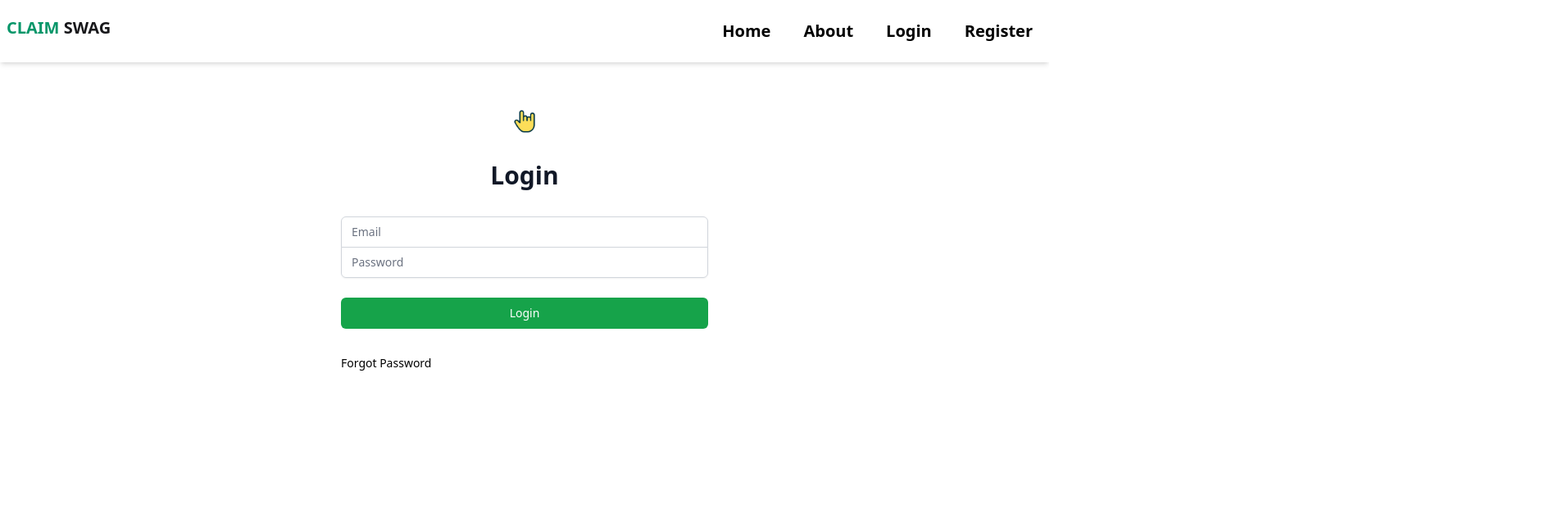
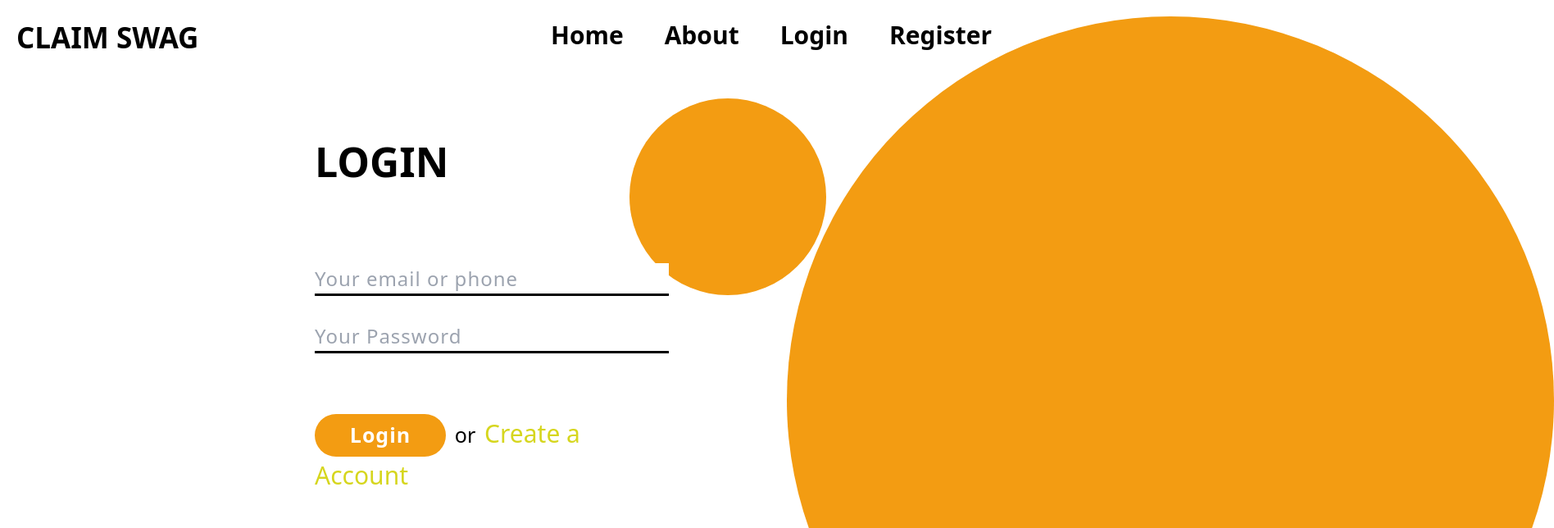
Before and after one commit to ZiaCodes/claim-prize, a React (Create React App) app in the folder client/: page /login in a window 1280 px wide. Shown: the top 644 px of the page at 82% size, 1896 px wide, since content can reach past the window. Built offline with nearby package versions, Linux system fonts and the light colour scheme.

Commit message:
login page is added

```diff
--- /dev/null
+++ b/client/src/components/login.css
@@ -0,0 +1,112 @@
+.login-nav {
+  margin: 20px 20px;
+  padding-right: 50px;
+}
+
+.login-nav h1 {
+  display: inline;
+  font-size: 35px;
+  font-weight: 900;
+}
+
+.login-nav .link {
+  color: black;
+  float: right;
+  font-size: 30px;
+  font-weight: 700;
+  padding-left: 50px;
+  text-decoration: none;
+}
+
+.login-nav .link:hover {
+  color: gray;
+}
+
+.bg {
+  /* overflow-x: hidden; */
+  width: 100%;
+  height: 100%;
+  z-index: -1;
+}
+
+.bg-small {
+  z-index: -1;
+  position: absolute;
+  height: 15rem;
+  width: 15rem;
+  top: 15%;
+  left: 60%;
+  border-radius: 100%;
+  background-color: #f39c12;
+}
+
+.bg-large {
+  z-index: -1;
+  position: absolute;
+  height: 58.5rem;
+  width: 58.5rem;
+  left: 75%;
+  border-radius: 100%;
+  background-color: #f39c12;
+}
+
+.main-login {
+  position: absolute;
+  top: 20%;
+  left: 30%;
+}
+
+.main-login h1 {
+  font-weight: 900;
+  font-size: 50px;
+  margin-bottom: 20%;
+}
+
+.main-login input {
+  border: none;
+  width: 27rem;
+  height: 40px;
+  font-size: 1.5rem;
+  margin-bottom: 30px;
+  border-bottom: 3px solid black;
+}
+
+.main-login input:focus {
+  outline: none !important;
+}
+
+.main-login ::placeholder {
+  letter-spacing: 1px;
+  font-weight: 1px;
+}
+.main-login button {
+  width: 10rem;
+  height: 3.25rem;
+  margin-top: 10%;
+  font-size: 25px;
+  font-weight: 650;
+  letter-spacing: 1px;
+  color: #fff;
+  display: inline;
+  border: none;
+  border-radius: 28px;
+  background-color: #f39c12;
+}
+
+.main-login button h3 {
+  display: inline;
+}
+
+.main-login p {
+  margin-top: 10%;
+  margin-left: 2.5%;
+  font-size: 25px;
+  display: inline;
+}
+
+.main-login a {
+  margin-left: 2.5%;
+  font-size: 30px;
+  font-weight: 500px;
+  color: #d6d61e;
+}
--- a/client/src/components/login.jsx
+++ b/client/src/components/login.jsx
@@ -1,35 +1,27 @@
-
-import React, {useState} from "react";
-
-import logo from '../assets/logo512.png'
-import Navbar from './nav';
+import React, { useState } from "react";
+import { Link } from "react-router-dom";
 import AuthService from "../services/AuthService";
-import Modal from "./modal";
+import "./login.css";
 
 const Login = (props) => {
-
-  const [email,setEmail] = useState("");
-  const [password,setPassword] = useState("");
-  const [modalOpen,setModalOpen] = useState(false);
-
+  const [email, setEmail] = useState("");
+  const [password, setPassword] = useState("");
 
   const onEmailChange = (e) => {
     const email = e.target.value;
     setEmail(email);
-  }
+  };
 
   const onPasswordChange = (e) => {
     const password = e.target.value;
     setPassword(password);
-  }
+  };
 
   const postLogin = (e) => {
-
     e.preventDefault();
-        AuthService.login(email,password).then(
+    AuthService.login(email, password).then(
       (response) => {
-
-          console.log(email)
+        console.log(email);
       },
       (error) => {
         const resMessage =
@@ -40,83 +32,69 @@ const Login = (props) => {
           error.toString();
 
         console.log(resMessage);
-        });
-
+      }
+    );
   };
 
-  return <>
-    <Navbar />
+  return (
+    <>
+      <div>
+        <div className="bg">
+          <div className="bg-small"></div>
+          <div className="bg-large"></div>
+        </div>
+        <div className="login-nav">
+          <h1>CLAIM SWAG</h1>
+          <Link class="link" to="/">
+            Register
+          </Link>
+          <Link class="link" to="/login">
+            Login
+          </Link>
+          <Link class="link" to="/about">
+            About
+          </Link>
+          <Link class="link" to="/">
+            Home
+          </Link>
+        </div>
 
-    <div className="min-h-full flex items-center justify-center py-12 px-4 sm:px-6 lg:px-8">
-        <div className="max-w-md w-full space-y-8">
-          <div>
-            <img
-              className="mx-auto h-12 w-auto"
-              src={logo}
-              alt="Claim Prize"
-            />
-            <h2 className="mt-6 text-center text-3xl font-extrabold text-gray-900">Login</h2>
-          </div>
-          <form className="mt-8 space-y-6" onSubmit={postLogin} >
-            <input type="hidden" name="remember" defaultValue="true" />
-            <div className="rounded-md shadow-sm -space-y-px">
-              <div>
-                <label htmlFor="email" className="sr-only">
-                  Email
-                </label>
+        <div className="main-login">
+          <h1>LOGIN</h1>
+          <form onSubmit={postLogin}>
             <input
               id="email"
               name="email"
+              value={email}
+              autoComplete="email"
+              onChange={onEmailChange}
               type="email"
-                  autoComplete="email"
-                  value={email}
-                  onChange={onEmailChange}
               required
-                  className="appearance-none rounded-none relative block w-full px-3 py-2 border border-gray-300 placeholder-gray-500 text-gray-900 rounded-t-md focus:outline-none focus:ring-indigo-500 focus:border-indigo-500 focus:z-10 sm:text-sm"
-                  placeholder="Email"
+              placeholder="Your email or phone"
             />
-              </div>
-              <div>
-                <label htmlFor="password" className="sr-only">
-                  Password
-                </label>
+            <br />
             <input
               id="password"
               name="password"
-                  type="password"
               value={password}
               onChange={onPasswordChange}
-                  autoComplete="current-password"
+              type="password"
               required
-                  className="appearance-none rounded-none relative block w-full px-3 py-2 border border-gray-300 placeholder-gray-500 text-gray-900 rounded-b-md focus:outline-none focus:ring-indigo-500 focus:border-indigo-500 focus:z-10 sm:text-sm"
-                  placeholder="Password"
+              placeholder="Your Password"
             />
+            <br />
+            <button>
+              <h3>Login</h3>
+            </button>
+            <p>or</p>
+            <Link class="link" to="/Register">
+              Create a Account
+            </Link>
+          </form>
         </div>
       </div>
-
-
-
-            <div>
-              <button
-                type="submit"
-                className="group relative w-full flex justify-center py-2 px-4 border border-transparent text-sm font-medium rounded-md text-white bg-green-600 hover:bg-green-700  focus:outline-none focus:ring-2 focus:ring-offset-2 focus:ring-indigo-500"
-              >
-                Login
-              </button>
-            </div>
-          </form>
-          <div className="button mt-6 flex items-center">
-              <button type="button" onClick={()=> {
-                setModalOpen(true);
-              }} className="text-sm flex-items-center">Forgot Password</button>
-
-              {modalOpen && <Modal setOpenModal={setModalOpen} />}
-             </div>
-        </div>
-      </div>
-
-
-    </>;
+    </>
+  );
 };
 
 export default Login;
--- a/client/src/index.css
+++ b/client/src/index.css
@@ -1,3 +1,7 @@
 @tailwind base;
 @tailwind components;
 @tailwind utilities;
+
+body {
+  overflow-x: hidden;
+}
```
Also changed, not shown: 2 other files (tests, documents, lock files or other folders). Lines whose indentation alone changed are shown as unchanged.
